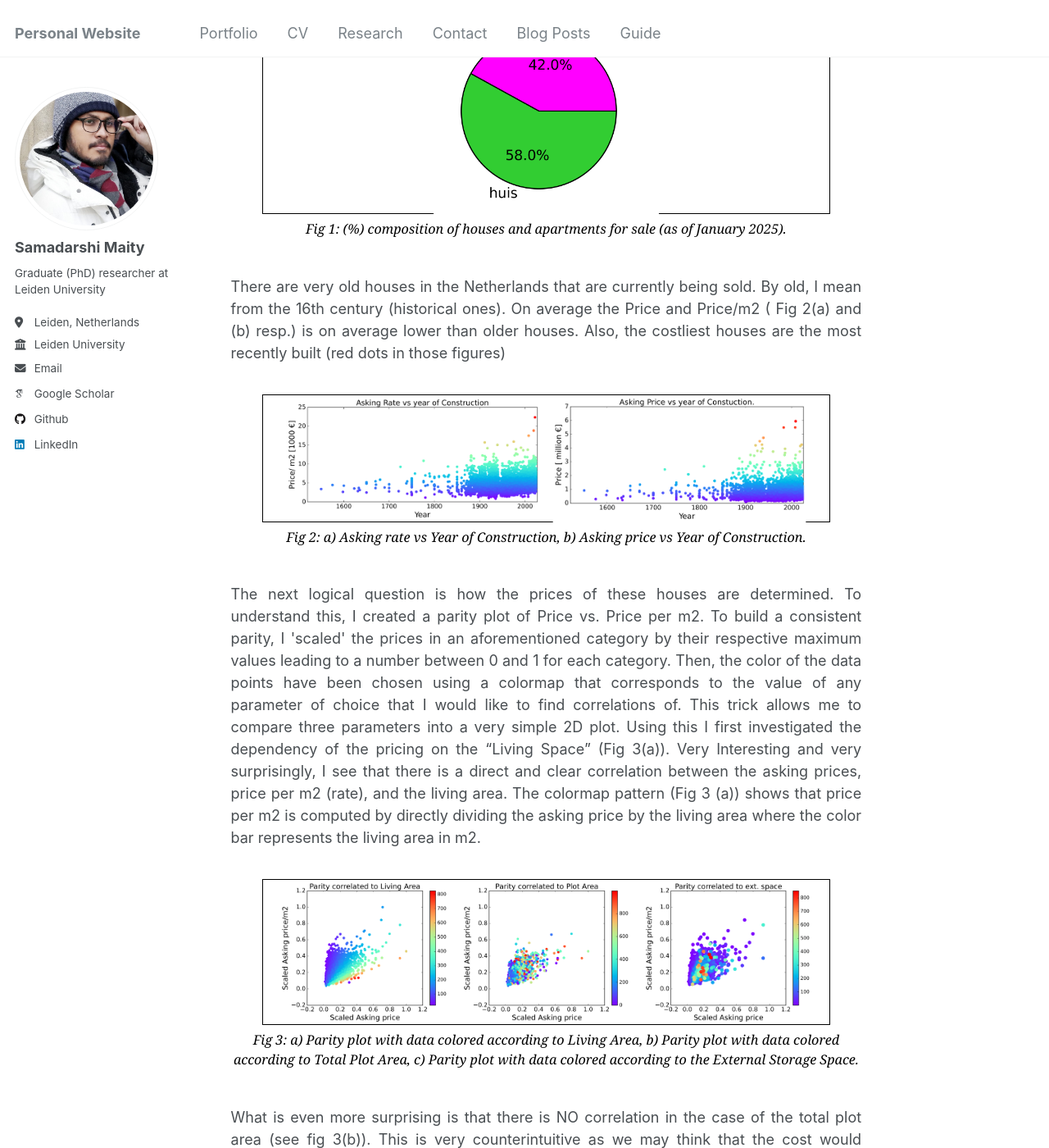
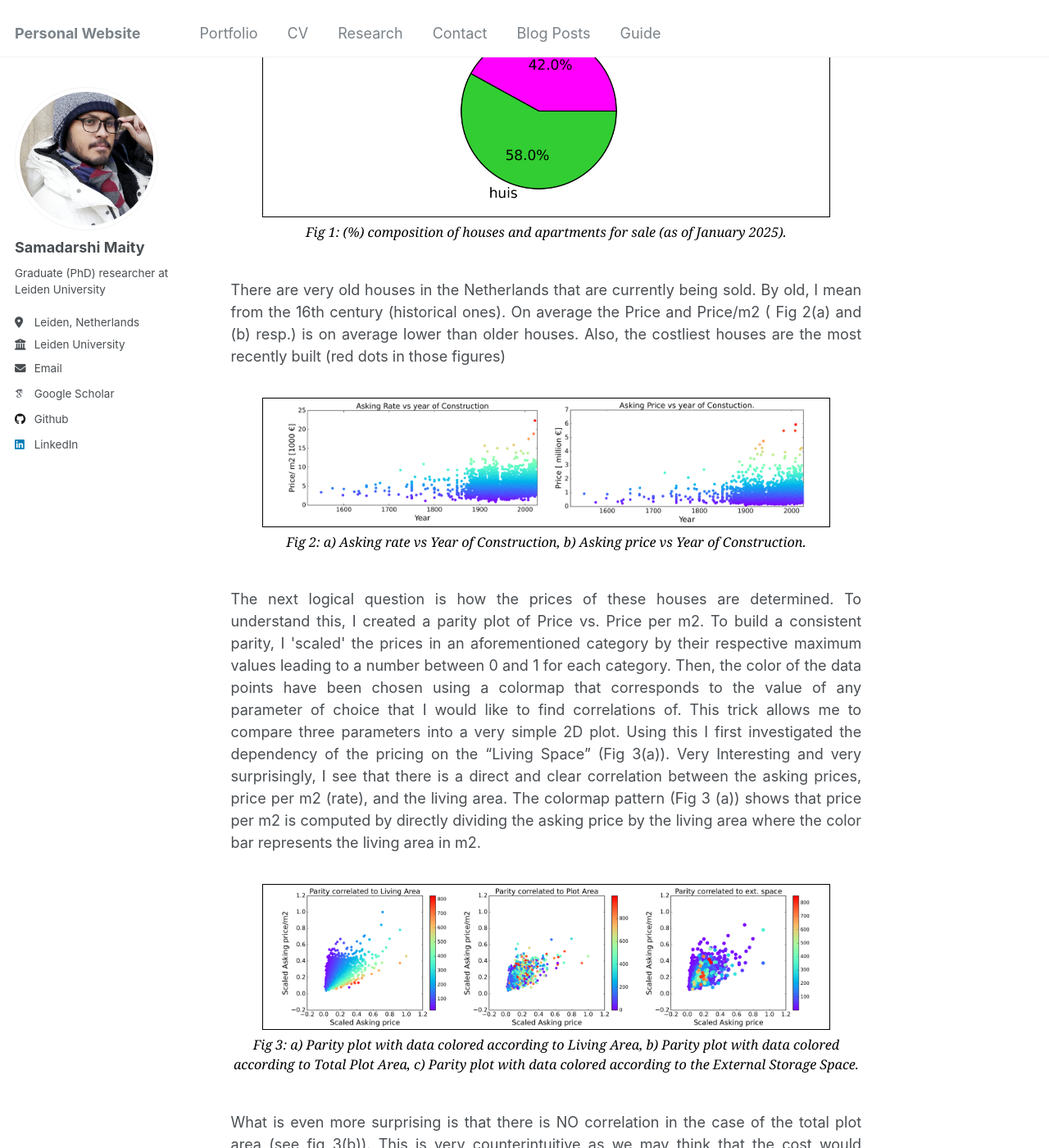
Before and after one commit to Samadarshi-Maity/Samadarshi-Maity.github.io, a Jekyll site: the page built from _portfolio/portfolio-2.html, in a window 1280 px wide and 1400 px high, scrolled down 1044 px. Shown: the whole window at 82% size. Built offline with Jekyll 4.4.1, drawn with Linux system fonts in a browser that asks for light colours; some web fonts are replaced.

Commit message:
Update portfolio-2.html

```diff
--- a/_portfolio/portfolio-2.html
+++ b/_portfolio/portfolio-2.html
@@ -40,18 +40,18 @@
         .single-image .image-container img {
 
             width: 40%;
-	    margin-bottom: -5px; /* try putting it in the middle*/
+	    margin-bottom: -1px; /*hack for faced issues with aligning the images */
         }
         /* Styling for images */
         .two-columns .image-container img {
             width:45%; /* Two-column layout by default */
-	    margin-bottom: -3px; /* try putting it in the middle*/
+	    margin-bottom: -1px; /*hack for faced issues with aligning the images */
         }
 
         /* Three-column layout */
         .three-columns .image-container img {
             width: 30%; /* Three images per row */
-	    margin-bottom: -1px; /* try putting it in the middle*/
+	    margin-bottom: -1px; /*hack for faced issues with aligning the images */
         }
 		/* Caption styling */
         .image-caption {
```
